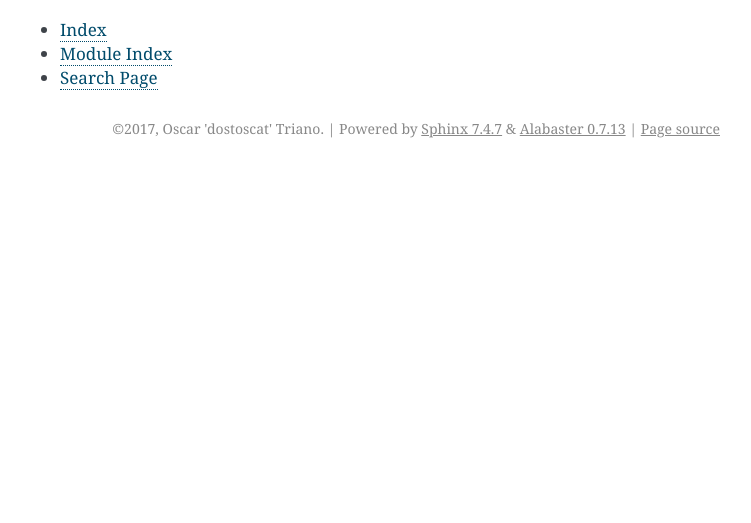
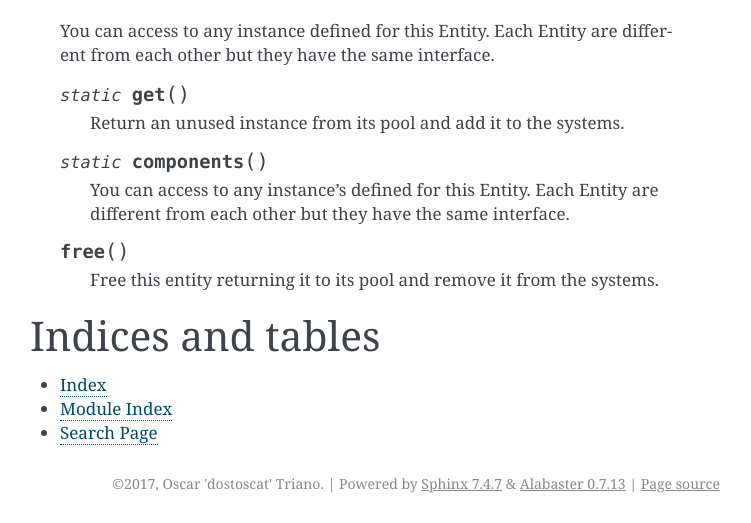
Before and after one commit to dotoscat/toyblock3, a Sphinx documentation site: the page built from docs/index.rst, in a window 1280 px wide. Shown: the part 600-1123 px from the top of the page, without its empty margins (390-1141 px from the left). Built offline with Sphinx 7.4.7, drawn with Linux system fonts in a browser that asks for light colours; before the commit the page ends 900 px from its top, so only the background shows below that; some of the changed text lies outside the part shown.

Commit message:
Add Entity docs

```diff
--- a/docs/index.rst
+++ b/docs/index.rst
@@ -21,8 +21,25 @@ Welcome to toyblock3's documentation!
 
 .. autofunction:: toyblock3.build_Entity
 
-.. autoclass: Entity
-    :members:
+.. py:class:: toyblock3.Entity
+
+    Pool of :class:`Entity` instances.
+
+    You can access to any instance defined for this Entity.
+    Each Entity are different from each other but they have the same interface.
+
+    .. py:staticmethod:: get
+
+        Return an unused instance from its pool and add it to the systems.
+
+    .. py:staticmethod:: components
+
+        You can access to any instance's defined for this Entity.
+        Each Entity are different from each other but they have the same interface.
+
+    .. py:method:: free
+
+        Free this entity returning it to its pool and remove it from the systems.
 
 Indices and tables
 ==================
--- a/toyblock3.py
+++ b/toyblock3.py
@@ -105,7 +105,7 @@ def build_Entity(n, instance_builder, *systems):
     class Entity:
         """Pool of :class:`Entity` instances.
 
-        You can access to any instance's defined for this Entity.
+        You can access to any instance defined for this Entity.
         Each Entity are different from each other but they have the same interface.
 
         """
@@ -135,7 +135,7 @@ def build_Entity(n, instance_builder, *systems):
             return Entity._components
 
         def free(self):
-            """Free this entity. Return this to its Pool"""
+            """Free this entity."""
             self.__class__._free(self)
 
     entities = deque((Entity() for i in range(n)))
```
